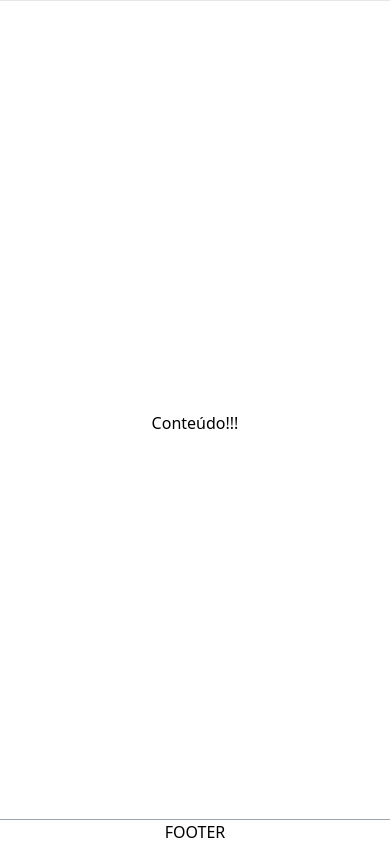
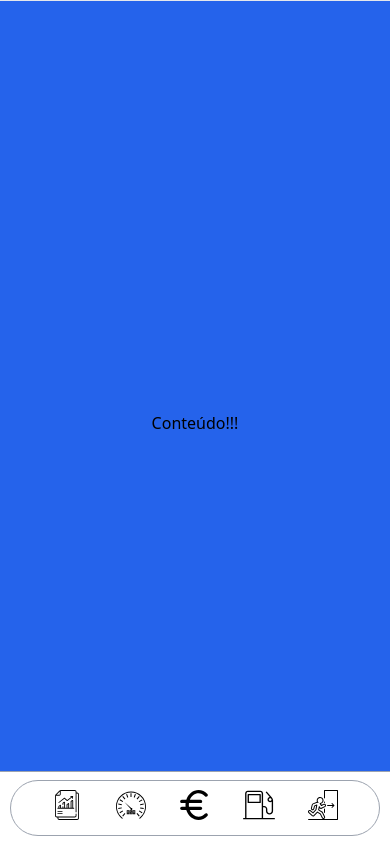
Before and after one commit to Claudio-Lins/linstur-tvde, a Next.js app: page / in a window 390 px wide. Built offline with nearby package versions, Linux system fonts and the light colour scheme.

Commit message:
Add NavFooter

```diff
--- /dev/null
+++ b/components/NavFooter.js
@@ -0,0 +1,64 @@
+import Image from 'next/image';
+import Link from 'next/link';
+import ModalExample from "../components/Modal";
+
+
+
+function NavFooter() {
+  return (
+    <div className='sm:hidden flex justify-evenly items-center'>
+
+      <div className='flex border border-gray-400 rounded-full items-center py-2 px-10 my-2 space-x-8'>
+        <Link href='/resumo'>
+          <a className='w-1/5 text-center'>
+            <Image
+              src="/icons/relatorio.svg"
+              alt="Cash"
+              width={30}
+              height={30}
+            />
+          </a>
+        </Link>
+        <Link href='/km'>
+          <a className='w-1/5 text-center'>
+            <Image
+              src="/icons/odometer.svg"
+              alt="Cash"
+              width={30}
+              height={30}
+            />
+          </a>
+        </Link>
+
+        <a className='w-1/5'>
+          <ModalExample />
+        </a>
+        <Link href='/combustivel'>
+          <a className='w-1/5 text-center'>
+            <Image
+              src="/icons/gas-station.svg"
+              alt="Cash"
+              width={40}
+              height={40}
+            />
+          </a>
+        </Link>
+        <Link href='/'>
+          <a className='w-1/5 text-center'>
+            <Image
+              src="/icons/exit.svg"
+              alt="Cash"
+              width={30}
+              height={30}
+            />
+          </a>
+        </Link>
+      </div>
+      <div>
+
+      </div>
+    </div>
+  )
+}
+
+export default NavFooter
--- a/pages/_app.js
+++ b/pages/_app.js
@@ -1,6 +1,7 @@
 import '../styles/globals.css'
 
 import NavHeader from '../components/NavHeader'
+import NavFooter from '../components/NavFooter'
 
 
 
@@ -11,12 +12,12 @@ function MyApp({ Component, pageProps }) {
         <NavHeader />
         <link rel='manifest' href='/site.webmanifest' />
       </header>
-      <main className='flex-1 overflow-y-auto'>
+      <main className='flex-1 overflow-y-auto bg-blue-600'>
         <Component {...pageProps} />
       </main>
       <footer className=' sm:hidden flex border-t border-gray-400'>
         <div className='mx-auto'>
-          FOOTER
+          <NavFooter />
         </div>
       </footer>
     </div>
```
